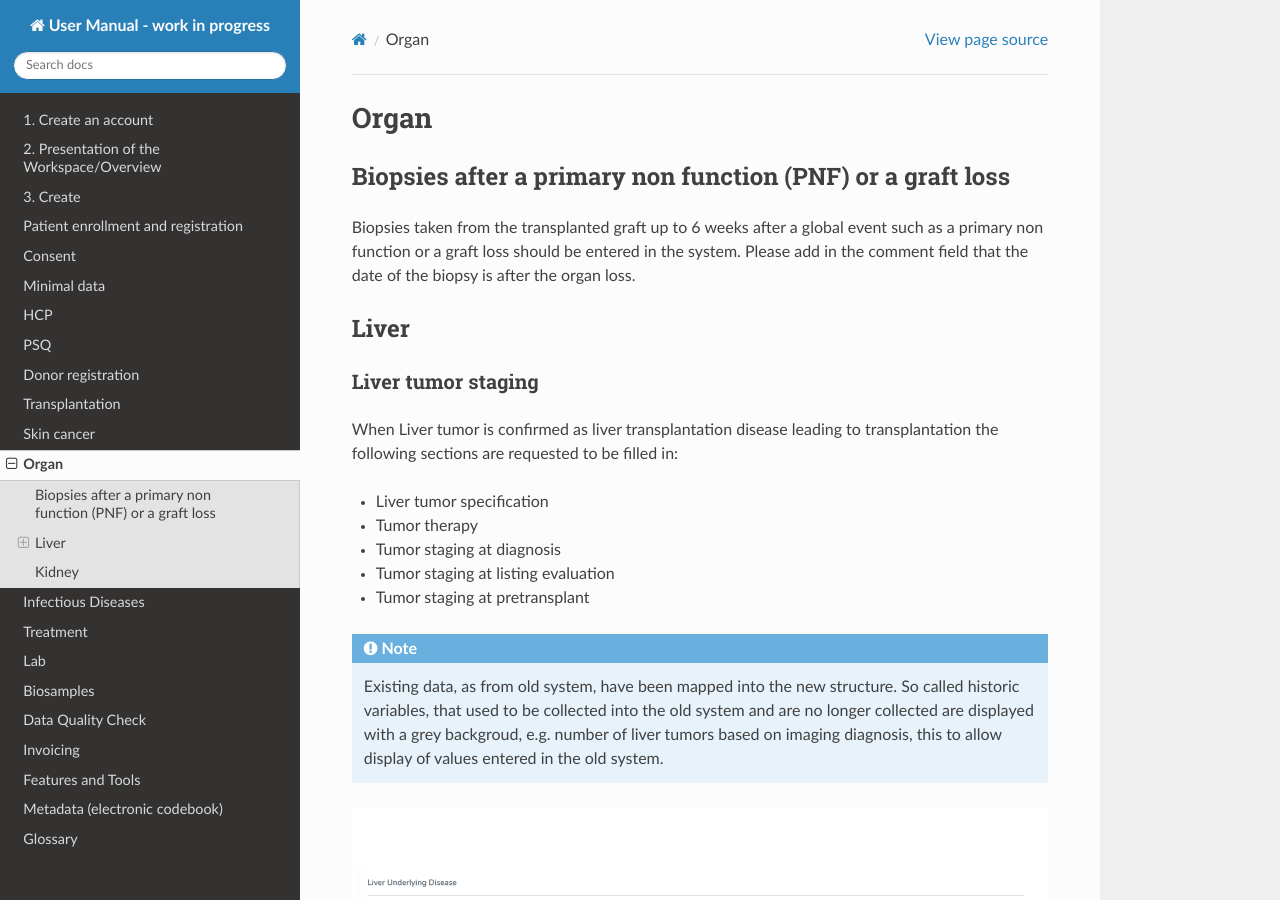
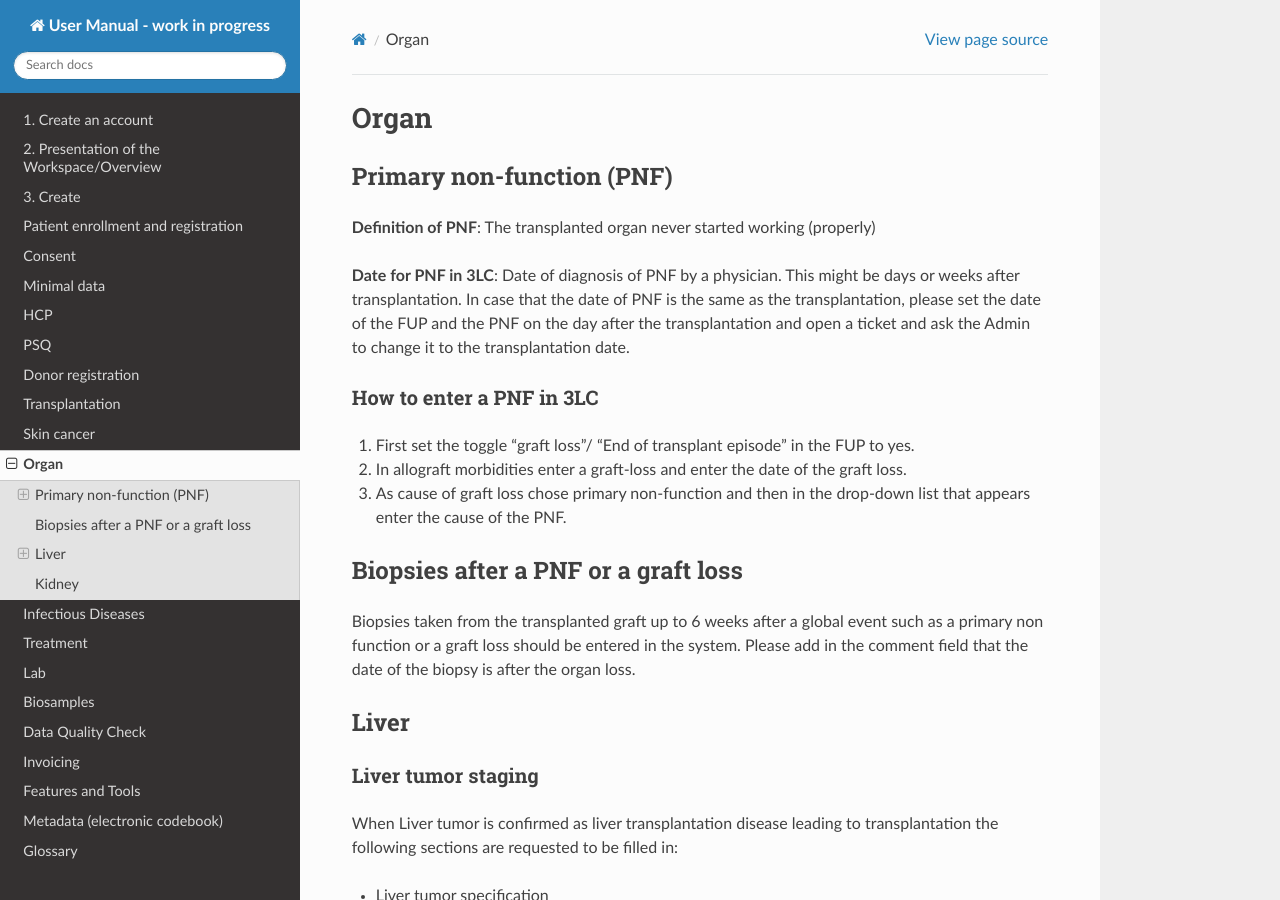
Before and after one commit to swiss-transplant-cohort-study/3LC-user-manual, a Sphinx documentation site: the page built from docs/source/organ.rst, in a window 1280 px wide and 900 px high. Built offline with Sphinx 7.4.7 and the Read the Docs theme 3.1.0, drawn with Linux system fonts in a browser that asks for light colours; some of the changed text lies outside the part shown.

Commit message:
Update organ.rst

```diff
--- a/docs/source/organ.rst
+++ b/docs/source/organ.rst
@@ -1,8 +1,22 @@
 Organ
 ########
 
-Biopsies after a primary non function (PNF) or a graft loss
+Primary non-function (PNF)
 ***************************************************************
+
+**Definition of PNF**: The transplanted organ never started working (properly)
+
+**Date for PNF in 3LC**: Date of diagnosis of PNF by a physician. This might be days or weeks after transplantation. In case that the date of PNF is the same as the transplantation, please set the date of the FUP and the PNF on the day after the transplantation and open a ticket and ask the Admin to change it to the transplantation date.
+
+How to enter a PNF in 3LC
+================================
+
+1)	First set the toggle “graft loss”/ “End of transplant episode” in the FUP to yes.
+2)	In allograft morbidities enter a graft-loss and enter the date of the graft loss.
+3)	As cause of graft loss chose primary non-function and then in the drop-down list that appears enter the cause of the PNF.
+
+Biopsies after a PNF or a graft loss
+***************************************
 
 Biopsies taken from the transplanted graft up to 6 weeks after a global event such as a primary non function or a graft loss should be entered in the system.
 Please add in the comment field that the date of the biopsy is after the organ loss.
@@ -60,6 +74,14 @@ The grading can be calculated by using the https://www.assessurgery.com/clavien-
 
 .. image:: dindo_clavien.png
 
+Pharmacological Treatment of Complications After Liver Transplantation
+-------------------------------------------------------------------------
+
+In cases where a patient develops a complication such as an anastomotic biliary stricture (AS), resulting in severe symptoms like intense pruritus, pharmacological treatment may be initiated.
+Medications (e.g. cholestyramine or bezafibrate) can be prescribed to alleviate the symptoms.
+This treatment should be documented in the organ section as ‘pharmacological treatment’ related to the complication ‘Anastomotic biliary stricture (AS)’.
+(Discussed with N. Müller on 20.05.2025)
+
 Kidney
 *********
 
```
